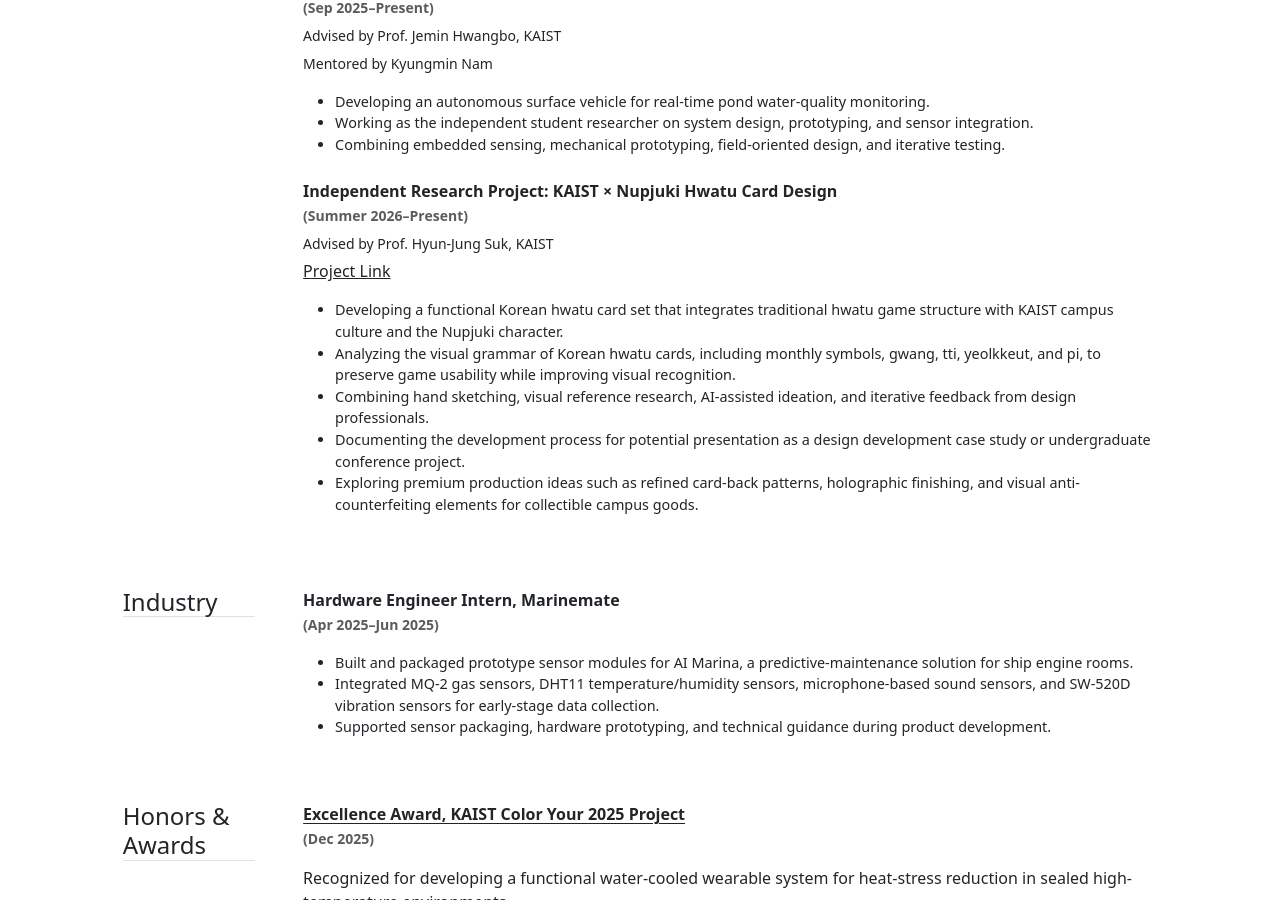
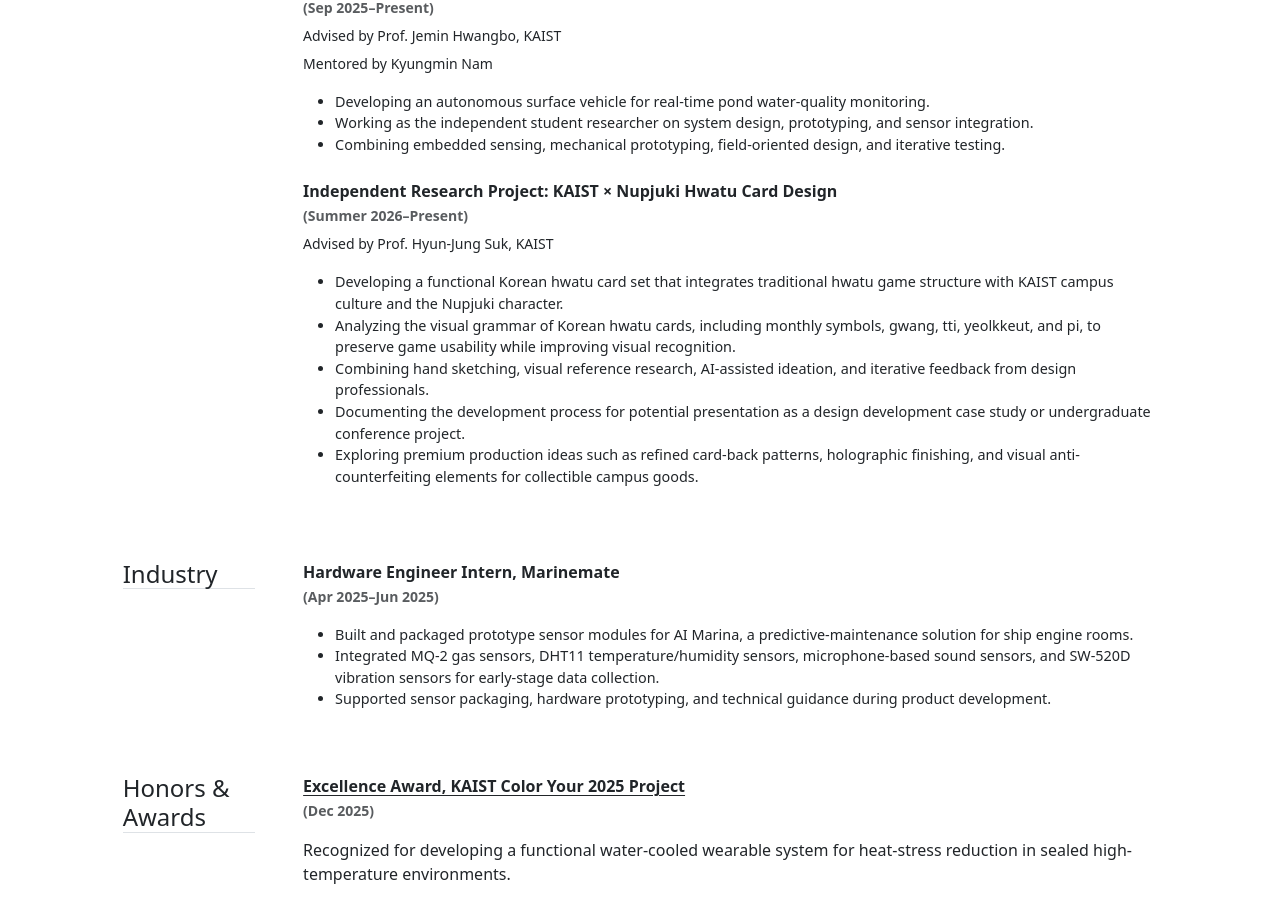
Before and after one commit to ynghyn-na/ynghyn-na.github.io, a Jekyll site: the page built from cv.md, in a window 1280 px wide and 900 px high, scrolled down 961 px. Built offline with Jekyll 4.4.1, drawn with Linux system fonts in a browser that asks for light colours.

Commit message:
Update cv.html

```diff
--- a/_layouts/cv.html
+++ b/_layouts/cv.html
@@ -69,7 +69,18 @@ layout: default
       <div class="col-md-10">
         {% for section in site.data.cv.research %}
           <div class="mb-4">
-            <p class="fw-bold mb-1">{{ section.title }}<br>
+            <p class="fw-bold mb-1">
+              {% if section.link %}
+                <a href="{{ section.link }}"
+                   target="_blank"
+                   rel="noopener"
+                   style="text-decoration: none; color: inherit;">
+                  {{ section.title }}
+                </a>
+              {% else %}
+                {{ section.title }}
+              {% endif %}
+              <br>
               <small class="text-muted">{{ section.duration }}</small>
             </p>
 
@@ -79,21 +90,6 @@ layout: default
             {% if section.mentor %}
               <p class="mb-1"><small>{{ section.mentor }}</small></p>
             {% endif %}
-
-            {% if section.image %}
-              <img src="{{ section.image | relative_url }}" alt="{{ section.title }}" class="img-fluid rounded mb-2" style="max-width: 420px;">
-            {% endif %}
-
-            <p>
-              {% if section.link %}
-                <a href="{{ section.link }}" target="_blank">Project Link</a>
-              {% endif %}
-              {% if section.report %}
-                {% if section.link %} | {% endif %}
-                <a href="{{ section.report }}" target="_blank">Report</a>
-              {% endif %}
-            </p>
-
             <p>{{ section.description }}</p>
           </div>
         {% endfor %}
@@ -122,24 +118,22 @@ layout: default
       <div class="col-md-10">
         {% for section in site.data.cv.projects %}
           <div class="mb-4">
-            <p class="fw-bold mb-1">{{ section.title }}<br>
-              <small class="text-muted">{{ section.duration }}{% if section.type %} · {{ section.type }}{% endif %}</small>
+            <p class="fw-bold mb-1">
+              {% if section.link %}
+                <a href="{{ section.link }}"
+                   target="_blank"
+                   rel="noopener"
+                   style="text-decoration: none; color: inherit;">
+                  {{ section.title }}
+                </a>
+              {% else %}
+                {{ section.title }}
+              {% endif %}
+              <br>
+              <small class="text-muted">
+                {{ section.duration }}{% if section.type %} · {{ section.type }}{% endif %}
+              </small>
             </p>
-
-            {% if section.image %}
-              <img src="{{ section.image | relative_url }}" alt="{{ section.title }}" class="img-fluid rounded mb-2" style="max-width: 420px;">
-            {% endif %}
-
-            <p>
-              {% if section.link %}
-                <a href="{{ section.link }}" target="_blank">Project Link</a>
-              {% endif %}
-              {% if section.report %}
-                {% if section.link %} | {% endif %}
-                <a href="{{ section.report }}" target="_blank">Report</a>
-              {% endif %}
-            </p>
-
             <p>{{ section.description }}</p>
           </div>
         {% endfor %}
```
